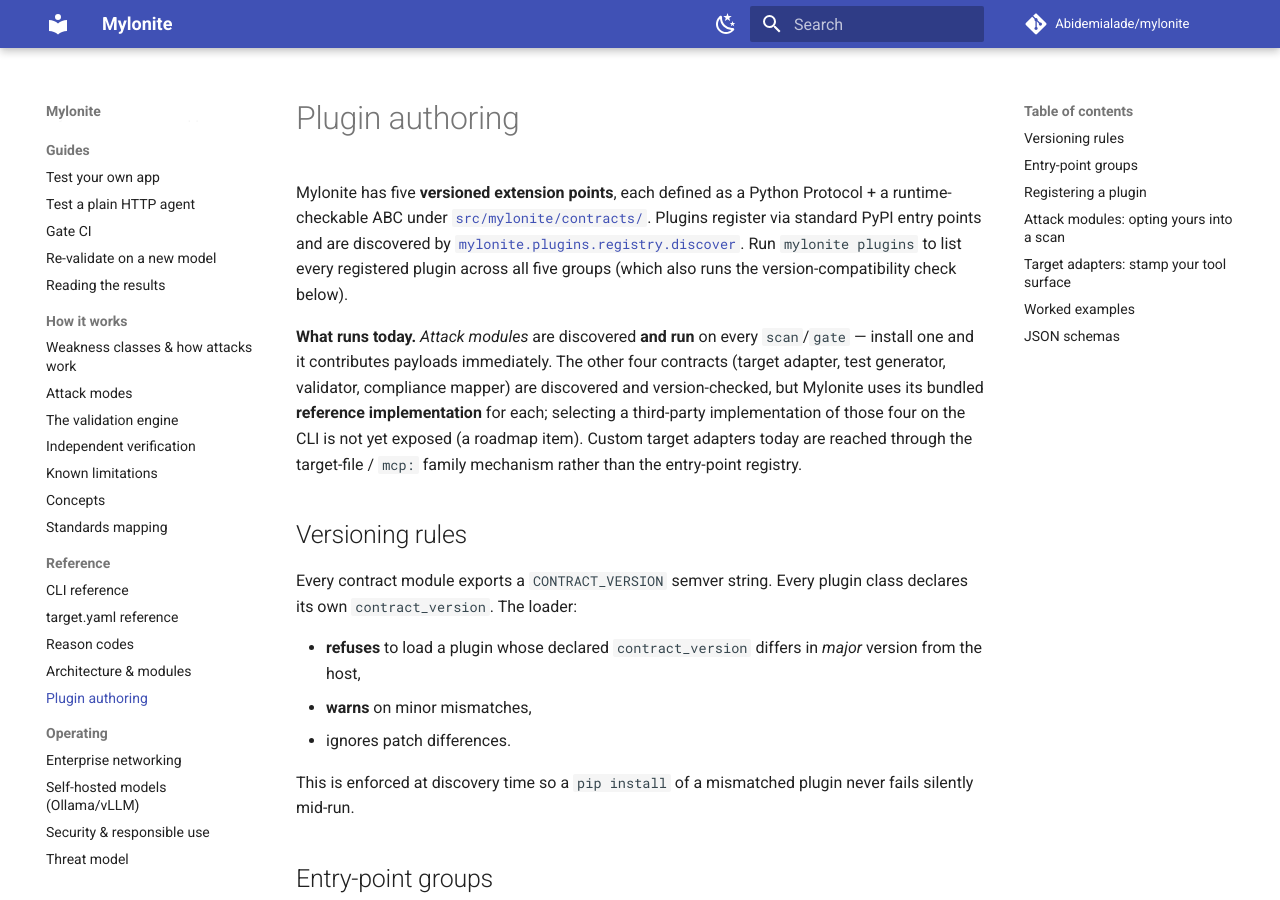
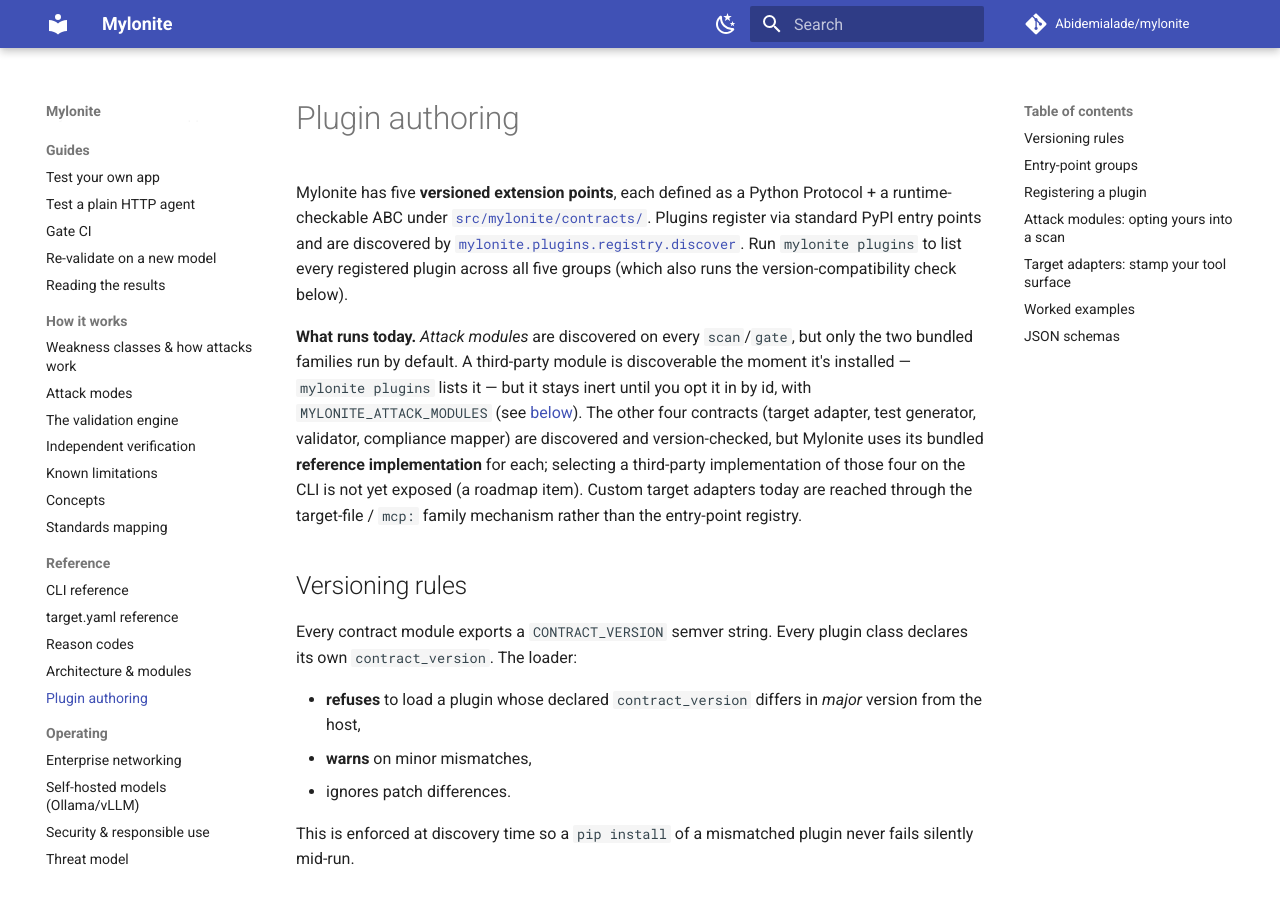
Before and after one commit to Abidemialade/mylonite, an MkDocs documentation site: the page built from docs/plugin-authoring.md, in a window 1280 px wide and 900 px high. Built offline with MkDocs 1.6.1 and Material for MkDocs 9.7.7, drawn with Linux system fonts in a browser that asks for light colours; comment, search, counter and statistics services are not loaded.

Commit message:
docs(plugins): say attack modules need an opt-in to run
"Attack modules are discovered and run on every scan/gate" was only
true for the two bundled families. A third-party module is
discoverable the moment it's installed, but stays inert until named
in MYLONITE_ATTACK_MODULES — the page's own "opting yours into a
scan" section already said so further down. Fix the summary at the
top to match, with a link to how to opt in.

Co-Authored-By: Claude Sonnet 5 <noreply@anthropic.com>
Claude-Session: https://claude.ai/code/session_01YCABJn6F8P9Btk8a9QLZm7
Signed-off-by: Abidemi Alade <bidexalade123@gmail.com>

```diff
--- a/docs/plugin-authoring.md
+++ b/docs/plugin-authoring.md
@@ -8,14 +8,17 @@ Plugins register via standard PyPI entry points and are discovered by
 Run `mylonite plugins` to list every registered plugin across all five groups
 (which also runs the version-compatibility check below).
 
-**What runs today.** *Attack modules* are discovered **and run** on every
-`scan`/`gate` — install one and it contributes payloads immediately. The other
-four contracts (target adapter, test generator, validator, compliance mapper)
-are discovered and version-checked, but Mylonite uses its bundled **reference
-implementation** for each; selecting a third-party implementation of those four
-on the CLI is not yet exposed (a roadmap item). Custom target adapters today
-are reached through the target-file / `mcp:` family mechanism rather than the
-entry-point registry.
+**What runs today.** *Attack modules* are discovered on every `scan`/`gate`,
+but only the two bundled families run by default. A third-party module is
+discoverable the moment it's installed — `mylonite plugins` lists it — but it
+stays inert until you opt it in by id, with `MYLONITE_ATTACK_MODULES` (see
+[below](#attack-modules-opting-yours-into-a-scan)). The other four contracts
+(target adapter, test generator, validator, compliance mapper) are discovered
+and version-checked, but Mylonite uses its bundled **reference implementation**
+for each; selecting a third-party implementation of those four on the CLI is
+not yet exposed (a roadmap item). Custom target adapters today are reached
+through the target-file / `mcp:` family mechanism rather than the entry-point
+registry.
 
 ## Versioning rules
 
```
